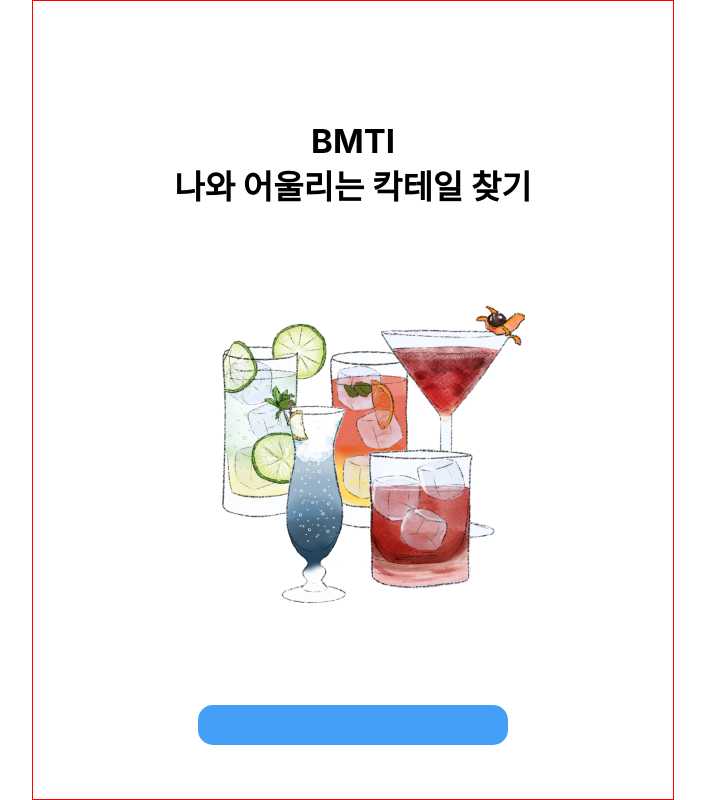
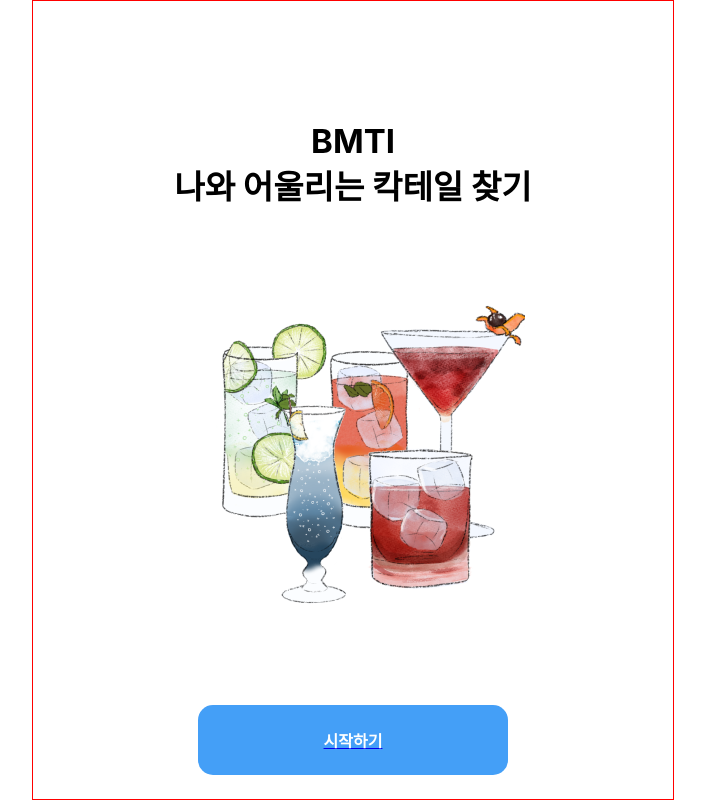
Before and after one commit to Quick-Project/BMTI-DLink, a React (Create React App) app: page / in a window 1280 px wide. Shown: the whole page, without its empty margins (287-992 px from the left). Built offline with nearby package versions, Linux system fonts and the light colour scheme; the HTML template or start-up script is replaced by a standard one.

Commit message:
🥃 fix : 시작하기 버튼 이벤트 추가

```diff
--- a/src/pages/Home.js
+++ b/src/pages/Home.js
@@ -4,6 +4,7 @@ import styled from 'styled-components';
 import MainCocktail from './../assets/img/cocktail/home.png';
 
 import Button from '../components/Button';
+import { Link } from 'react-router-dom';
 
 const Main = styled.div`
   padding: 45px;
@@ -21,9 +22,6 @@ const Img = styled.img`
 `;
 
 const Home = () => {
-  const ex = () => {
-    console.log('hi');
-  };
   return (
     <Main>
       <Title>
@@ -31,8 +29,9 @@ const Home = () => {
         <div>나와 어울리는 칵테일 찾기</div>
       </Title>
       <Img src={MainCocktail} alt="main" />
-      {/* 승새 수정내용 */}
-      <Button />
+      <Link to="/question">
+        <Button text="시작하기" height="70px" />
+      </Link>
     </Main>
   );
 };
```
